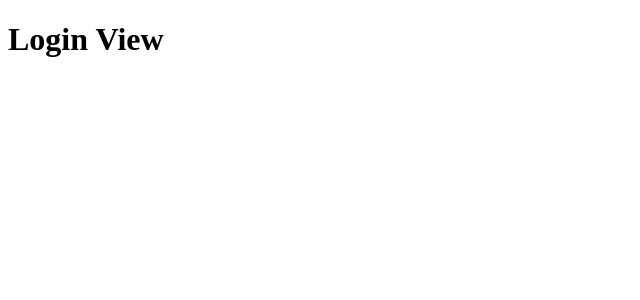
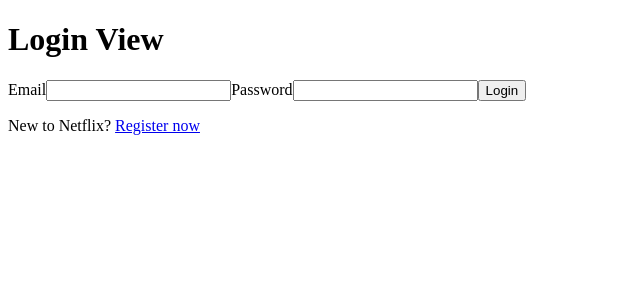
Before and after one commit to RockyW2/Assignment-6, a React (Vite) app: page /login in a window 1280 px wide. Shown: the top 300 px of the page, without its empty margins (0-640 px from the left). Built offline with nearby package versions, Linux system fonts and the light colour scheme.

Commit message:
Created Login Form

```diff
--- a/src/views/LoginView.jsx
+++ b/src/views/LoginView.jsx
@@ -1,9 +1,36 @@
 import "./LoginView.css";
+import { useState } from 'react';
+import { useNavigate } from 'react-router-dom';
 
 function LoginView() {
+    const [password, setPassword] = useState('');
+    const navigate = useNavigate();
 
-    return(
-        <h1>Login View</h1>
+    function login(e) {
+        e.preventDefault();
+        if (password === "pleasegiveme100") {
+            navigate('/movies/all');
+        } else {
+            alert("Wrong password, Please Try Again");
+        }
+    }
+    return (
+
+        <div className="login-container">
+            <h1>Login View</h1>
+            <div className="form-container">
+                <form onSubmit={(e) => login(e)}>
+                    <label htmlFor="email">Email</label>
+                    <input type="email" id="email" name="email" required />
+
+                    <label htmlFor="password">Password</label>
+                    <input type="password" id="password" name="password" value={password} onChange={(event) => { setPassword(event.target.value) }} required />
+
+                    <button type="submit" className="login-button">Login</button>
+                </form>
+                <p className="register-link">New to Netflix? <a href="#">Register now</a></p>
+            </div>
+        </div>
     )
 }
 
```
